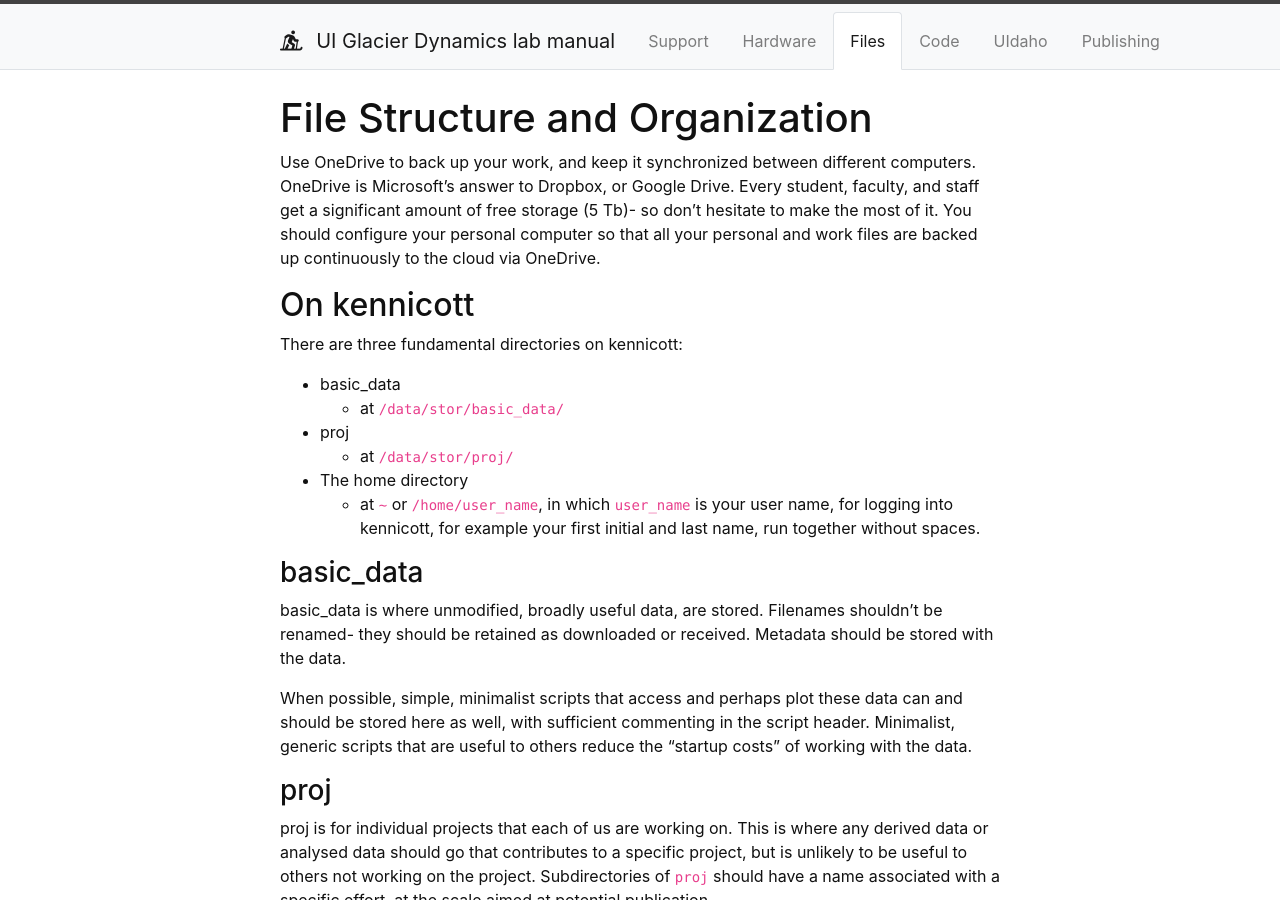
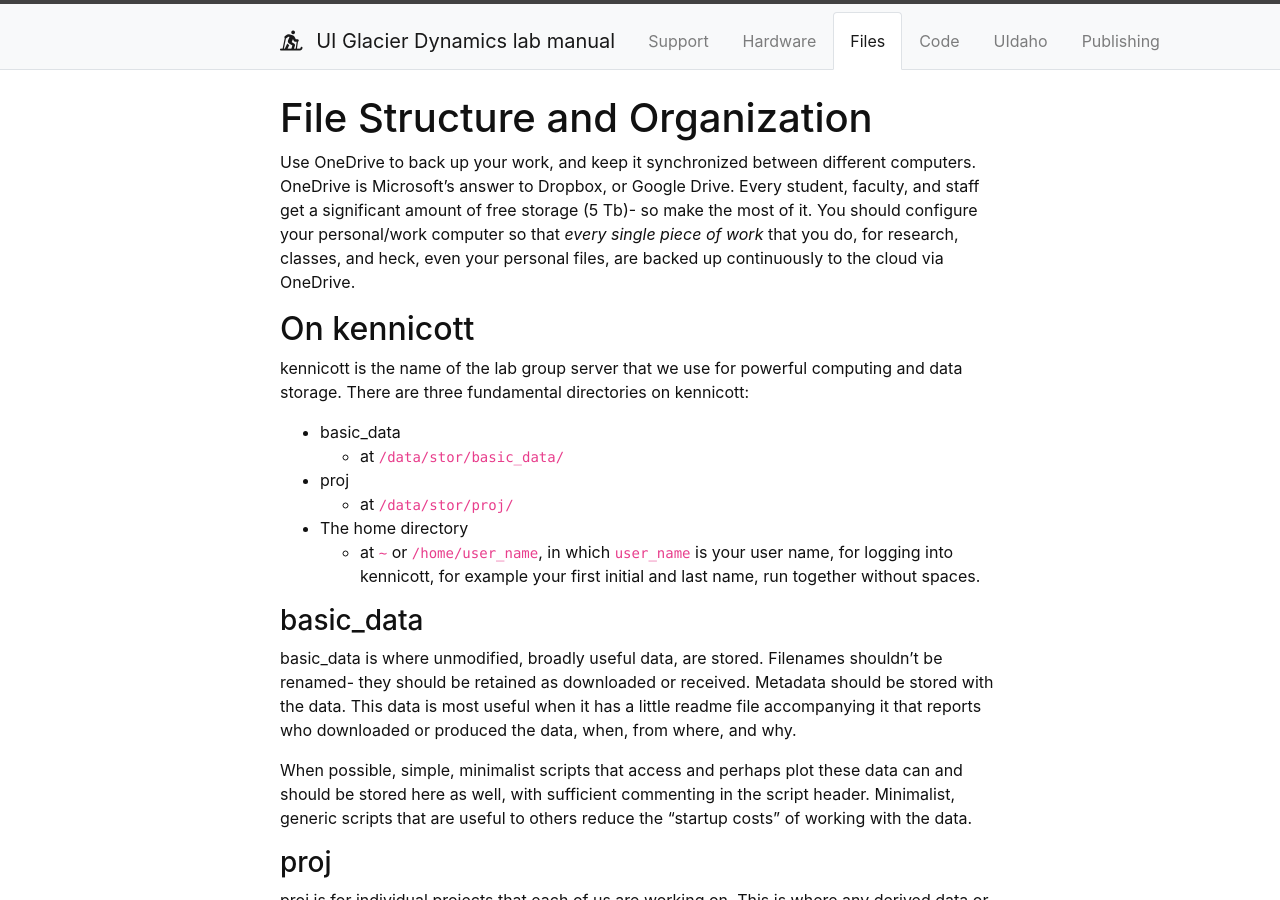
Before and after one commit to yoramterleth/uiglaciology, a Jekyll site: the page built from content/2-files.md, in a window 1280 px wide and 900 px high. Built offline with Jekyll 4.4.1, drawn with Linux system fonts in a browser that asks for light colours.

Commit message:
Update 2-files.md

```diff
--- a/content/2-files.md
+++ b/content/2-files.md
@@ -5,11 +5,11 @@ nav: true
 
 # File Structure and Organization
 
-Use OneDrive to back up your work, and keep it synchronized between different computers.  OneDrive is Microsoft's answer to Dropbox, or Google Drive.  Every student, faculty, and staff get a significant amount of free storage (5 Tb)- so don't hesitate to make the most of it.  You should configure your personal computer so that all your personal and work files are backed up continuously to the cloud via OneDrive.
+Use OneDrive to back up your work, and keep it synchronized between different computers.  OneDrive is Microsoft's answer to Dropbox, or Google Drive.  Every student, faculty, and staff get a significant amount of free storage (5 Tb)- so make the most of it.  You should configure your personal/work computer so that _every single piece of work_ that you do, for research, classes, and heck, even your personal files, are backed up continuously to the cloud via OneDrive.
 
 ## On kennicott
 
-There are three fundamental directories on kennicott:
+kennicott is the name of the lab group server that we use for powerful computing and data storage.  There are three fundamental directories on kennicott:
 - basic_data
     - at `/data/stor/basic_data/`
 - proj
@@ -19,7 +19,7 @@ There are three fundamental directories on kennicott:
 
 
 ### basic_data
-basic_data is where unmodified, broadly useful data, are stored.  Filenames shouldn't be renamed- they should be retained as downloaded or received.  Metadata should be stored with the data.
+basic_data is where unmodified, broadly useful data, are stored.  Filenames shouldn't be renamed- they should be retained as downloaded or received.  Metadata should be stored with the data.  This data is most useful when it has a little readme file accompanying it that reports who downloaded or produced the data, when, from where, and why.
 
 When possible, simple, minimalist scripts that access and perhaps plot these data can and should be stored here as well, with sufficient commenting in the script header.  Minimalist, generic scripts that are useful to others reduce the "startup costs" of working with the data.
 
```
